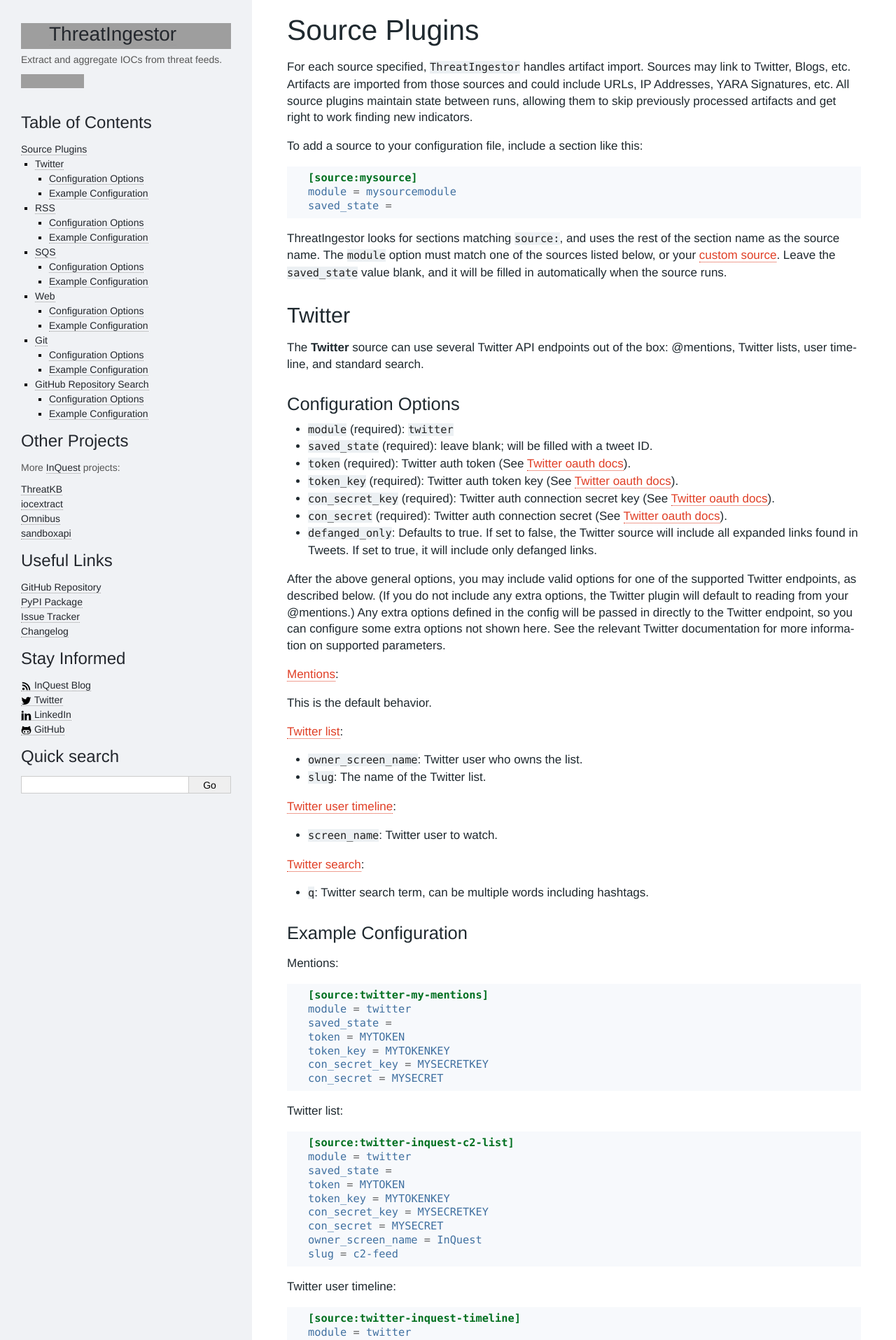
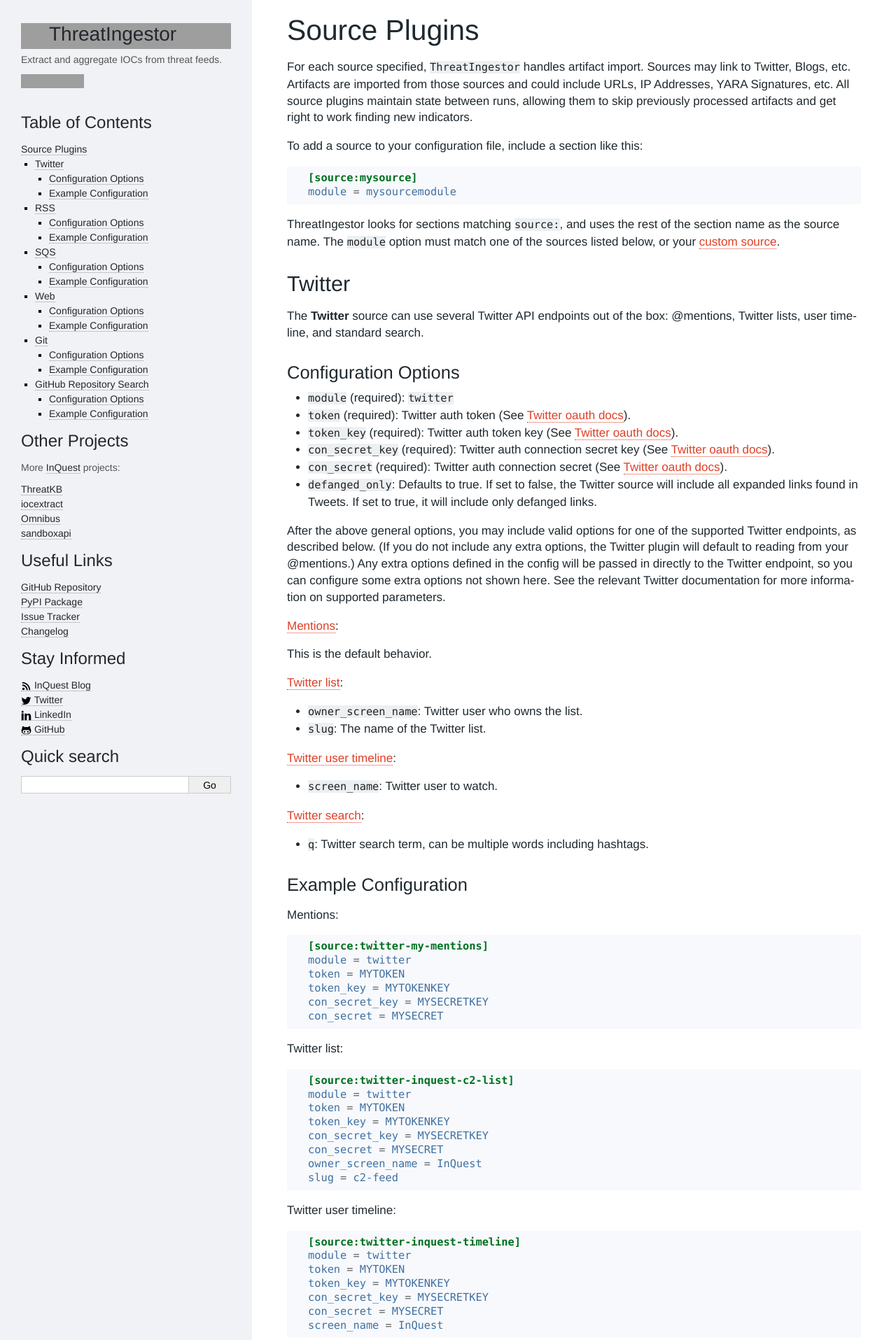
Before and after one commit to InQuest/ThreatIngestor, a Sphinx documentation site: the page built from docs/plugins/source.rst, in a window 1280 px wide. Shown: the top 1915 px of the page at 70% size. Built offline with Sphinx 7.4.7, drawn with Linux system fonts in a browser that asks for light colours; some web fonts are replaced; some of the changed text lies outside the part shown; grey boxes are pictures that could not be loaded.

Commit message:
Remove saved_state config key from all docs

```diff
--- a/docs/developing.rst
+++ b/docs/developing.rst
@@ -50,7 +50,6 @@
     [source:myexample]
     module = examplesource
     my_required_arg = Some value
-    saved_state =
 
 .. _custom-operator-plugins:
 
--- a/docs/plugins/source.rst
+++ b/docs/plugins/source.rst
@@ -14,13 +14,11 @@
 
     [source:mysource]
     module = mysourcemodule
-    saved_state =
 
 ThreatIngestor looks for sections matching ``source:``, and uses the rest
 of the section name as the source name. The ``module`` option must match
 one of the sources listed below, or your :ref:`custom source
-<custom-source-plugins>`. Leave the ``saved_state`` value blank, and it will
-be filled in automatically when the source runs.
+<custom-source-plugins>`.
 
 .. _twitter-source:
 
@@ -34,7 +32,6 @@
 ~~~~~~~~~~~~~~~~~~~~~
 
 * ``module`` (required): ``twitter``
-* ``saved_state`` (required): leave blank; will be filled with a tweet ID.
 * ``token`` (required): Twitter auth token (See `Twitter oauth docs`_).
 * ``token_key`` (required): Twitter auth token key (See `Twitter oauth docs`_).
 * ``con_secret_key`` (required): Twitter auth connection secret key (See
@@ -78,7 +75,6 @@
 
     [source:twitter-my-mentions]
     module = twitter
-    saved_state =
     token = MYTOKEN
     token_key = MYTOKENKEY
     con_secret_key = MYSECRETKEY
@@ -90,7 +86,6 @@
 
     [source:twitter-inquest-c2-list]
     module = twitter
-    saved_state =
     token = MYTOKEN
     token_key = MYTOKENKEY
     con_secret_key = MYSECRETKEY
@@ -104,7 +99,6 @@
 
     [source:twitter-inquest-timeline]
     module = twitter
-    saved_state =
     token = MYTOKEN
     token_key = MYTOKENKEY
     con_secret_key = MYSECRETKEY
@@ -117,7 +111,6 @@
 
     [source:twitter-open-directory]
     module = twitter
-    saved_state =
     token = MYTOKEN
     token_key = MYTOKENKEY
     con_secret_key = MYSECRETKEY
@@ -145,7 +138,6 @@
 ~~~~~~~~~~~~~~~~~~~~~
 
 * ``module`` (required): ``rss``
-* ``saved_state`` (required): leave blank; will be filled with a parsable datetime.
 * ``feed_type`` (required): see above; if unsure, use ``messy``.
 * ``url`` (required): URL to the RSS or Atom feed.
 
@@ -156,7 +148,6 @@
 
     [source:rss-myiocfeed]
     module = rss
-    saved_state =
     url = https://example.com/rss.xml
     feed_type = messy
 
@@ -173,8 +164,6 @@
 ~~~~~~~~~~~~~~~~~~~~~
 
 * ``module`` (required): ``sqs``
-* ``saved_state`` (required): leave blank; not used (SQS jobs are deleted
-  once processed).
 * ``aws_access_key_id`` (required): Your AWS access key ID.
 * ``aws_secret_access_key`` (required): Your AWS secret access key.
 * ``aws_region`` (required): Your AWS region name.
@@ -187,7 +176,6 @@
 
     [source:sqs-input]
     module = sqs
-    saved_state =
     aws_access_key_id = MYKEY
     aws_secret_access_key = MYSECRET
     aws_region = MYREGION
@@ -207,7 +195,6 @@
 ~~~~~~~~~~~~~~~~~~~~~
 
 * ``module`` (required): ``web``
-* ``saved_state`` (required): leave blank; will be filled with HTTP
   ``Last-Modified`` / ``ETag`` header contents, as appropriate.
 * ``url`` (required): URL of the web content you want to poll.
 
@@ -218,7 +205,6 @@
 
     [source:mylist]
     module = web
-    saved_state =
     url = http://example.com/feed.txt
 
 .. _git-source:
@@ -236,7 +222,6 @@
 ~~~~~~~~~~~~~~~~~~~~~
 
 * ``module`` (required): ``git``
-* ``saved_state`` (required): leave blank; will be filled with a commit hash.
 * ``url`` (required): URL (can be https, git, ssh, etc) of remote to clone.
 * ``local_path`` (required): folder on disk (relative or absolute) to clone into.
 
@@ -247,7 +232,6 @@
 
     [source:inquest-yara-rules]
     module = git
-    saved_state =
     url = https://github.com/InQuest/yara-rules.git
     local_path = /opt/threatingestor/git/yara-rules
 
@@ -263,7 +247,6 @@
 ~~~~~~~~~~~~~~~~~~~~~
 
 * ``module`` (required): ``github``
-* ``saved_state`` (required): leave blank; will be filled with a timestamp.
 * ``search`` (required): search term(s).
 
 Example Configuration
@@ -273,7 +256,6 @@
 
     [source:github-cve-repos]
     module = github
-    saved_state =
     search = CVE-2018-
 
 .. _Twitter oauth docs: https://dev.twitter.com/oauth/overview/application-owner-access-tokens
```
Also changed, not shown: docs/workflows.rst (+0 -7 lines).
